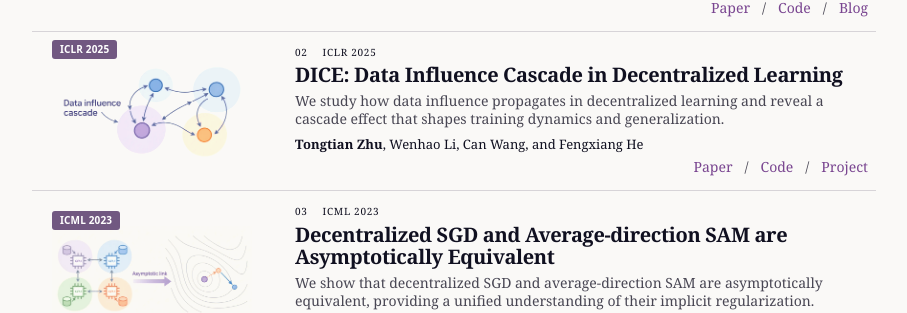
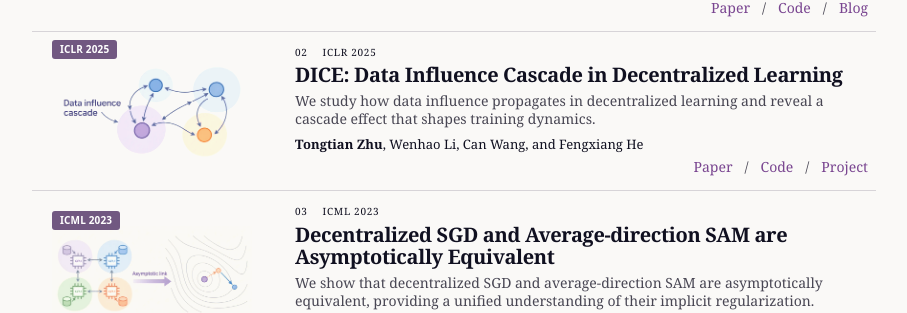
Before and after one commit to Raiden-Zhu/Raiden-Zhu.github.io, a Jekyll site: the page built from _pages/about.md, in a window 1280 px wide. Shown: the part 836-1149 px from the top of the page, without its empty margins (186-1093 px from the left). Built offline with Jekyll 4.4.1, drawn with Linux system fonts in a browser that asks for light colours.

Commit message:
Refine DICE summary

```diff
--- a/_pages/about.md
+++ b/_pages/about.md
@@ -45,7 +45,7 @@ permalink: /
       <div class="paper-body">
         <p class="paper-kicker"><span class="paper-index">02</span><span>ICLR 2025</span></p>
         <h3><a href="https://openreview.net/forum?id=2TIYkqieKw">DICE: Data Influence Cascade in Decentralized Learning</a></h3>
-        <p class="takeaway">We study how data influence propagates in decentralized learning and reveal a cascade effect that shapes training dynamics and generalization.</p>
+        <p class="takeaway">We study how data influence propagates in decentralized learning and reveal a cascade effect that shapes training dynamics.</p>
         <p class="authors"><strong>Tongtian Zhu</strong>, Wenhao Li, Can Wang, and Fengxiang He</p>
         <div class="paper-links"><a href="https://openreview.net/forum?id=2TIYkqieKw">Paper</a><a href="https://github.com/Raiden-Zhu/ICLR-2025-DICE">Code</a><a href="/blog/2025/DICE/">Project</a></div>
       </div>
```
